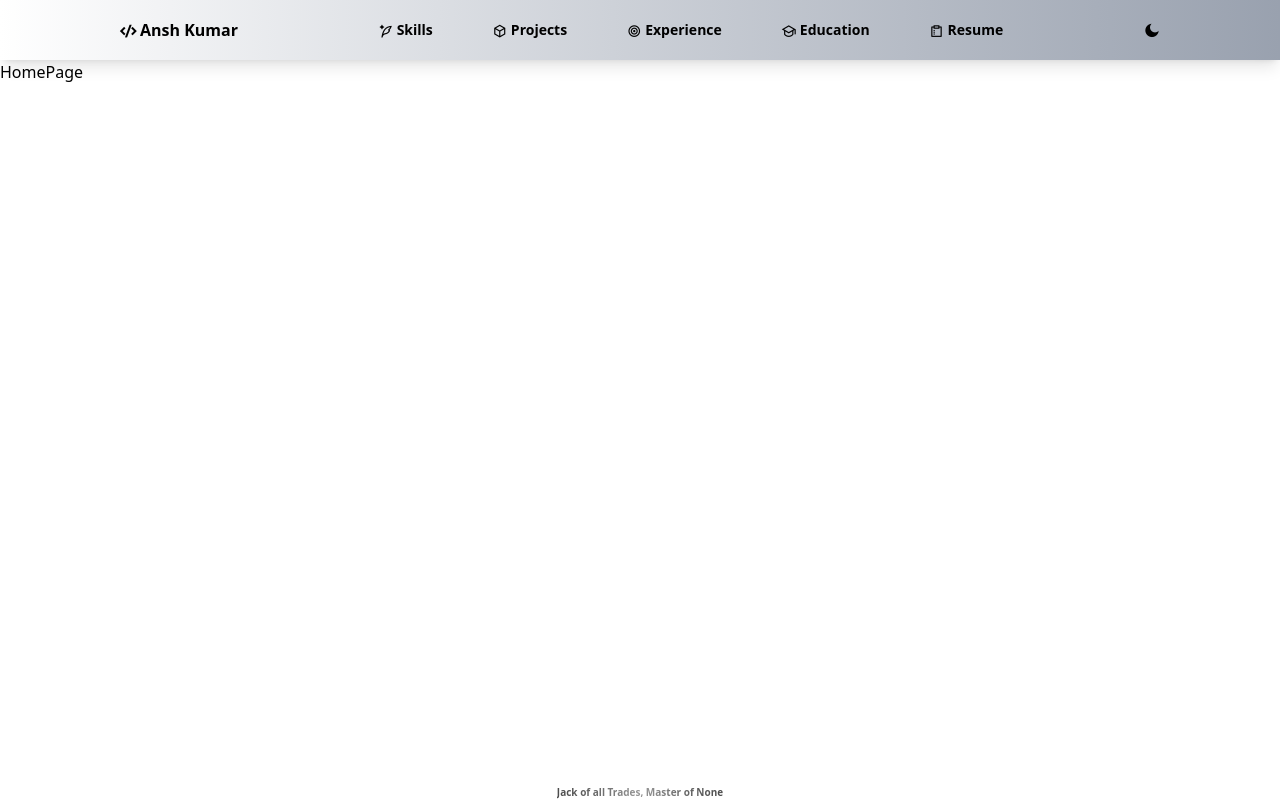
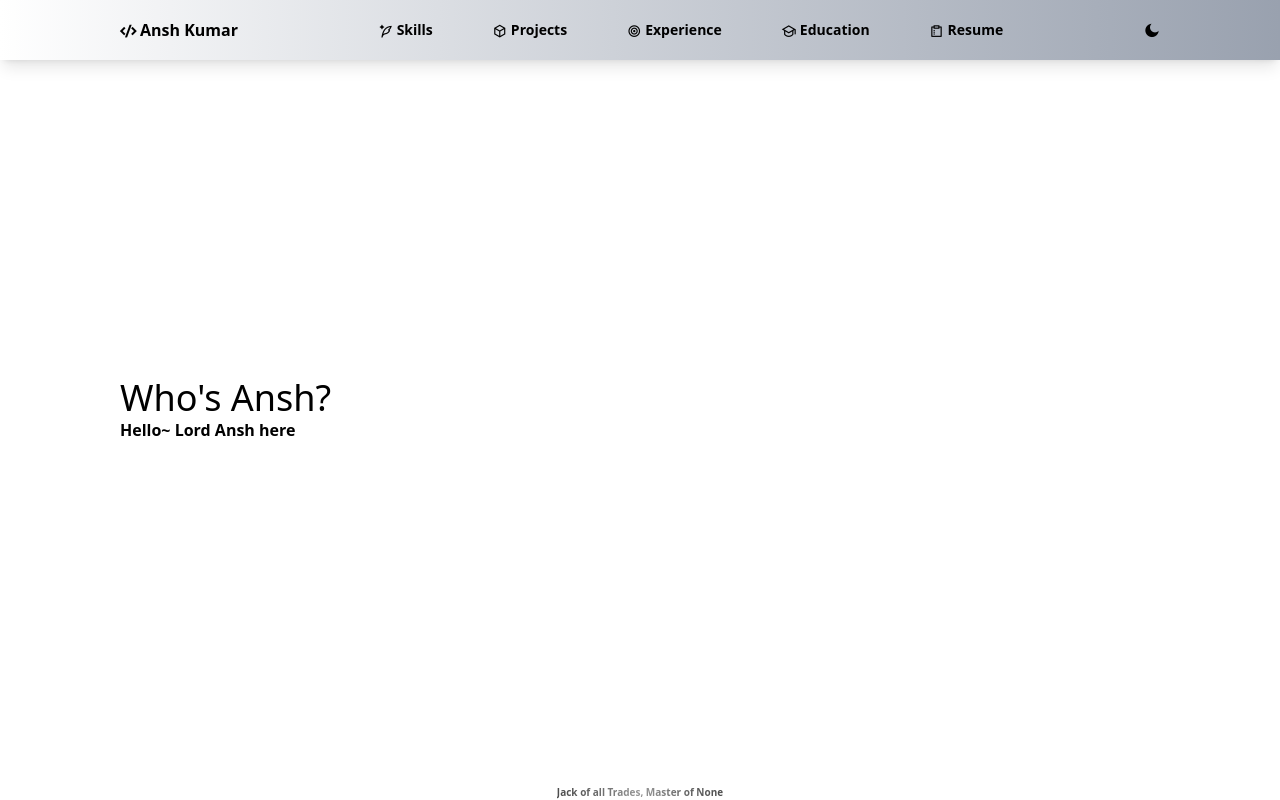
Before and after one commit to Ansssh/portfolio, a React (Vite) app: page / in a window 1280 px wide. Built offline with nearby package versions, Linux system fonts and the light colour scheme.

Commit message:
Thinkiing Content

```diff
--- a/src/App.jsx
+++ b/src/App.jsx
@@ -7,20 +7,24 @@ import { ThemeProvider } from './context/ThemeContext';
 
 function App() {
     return (
+        <div className='h-screen w-screen overflow-hidden'>
+
+
         <ThemeProvider>
             <Router>
-                <Header/>
+                <Header />
                 <Routes>
                     <Route path="/" element={<HomePage />} />
                     {/* <Route path="/skills" element={<SkillsPage />} />
-                <Route path="/projects" element={<ProjectsPage />} />
-                <Route path="/experience" element={<ExperiencePage />} />
-                <Route path="/education" element={<EducationPage />} />
-                <Route path="/resume" element={<ResumePage />} /> */}
+                    <Route path="/projects" element={<ProjectsPage />} />
+                    <Route path="/experience" element={<ExperiencePage />} />
+                    <Route path="/education" element={<EducationPage />} />
+                    <Route path="/resume" element={<ResumePage />} /> */}
                 </Routes>
-                <Footer/>
+                <Footer />
             </Router>
         </ThemeProvider>
+        </div>
     );
 }
 
--- a/src/pages/home.jsx
+++ b/src/pages/home.jsx
@@ -1,8 +1,13 @@
-import React from 'react'
+import React, { useContext } from 'react'
+import { ThemeContext } from '../context/ThemeContext'
 
 const HomePage = () => {
-  return (
-    <div>HomePage</div>
+	const {theme} = useContext(ThemeContext)
+	return (
+        <div className={`pl-30 h-[calc(100vh-100px)] flex flex-col justify-center ${theme === "dark" ? "bg-gray-900" : ""}`}>
+			<p className={`font-extralight text-4xl ${theme === "dark" ? "text-white": "text-black"}`}>Who's Ansh?</p>
+			<p className={`font-bold ${theme === "dark" ? "text-white": "text-black"}`}>Hello~ Lord Ansh here</p>
+		</div>
   )
 }
 
```
